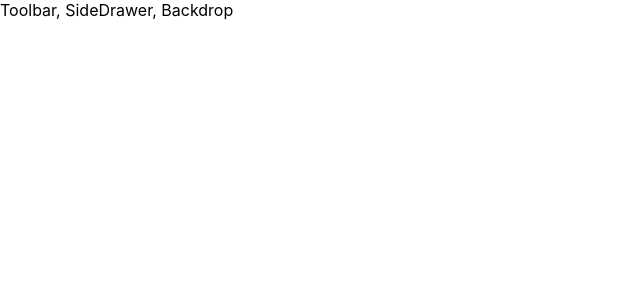
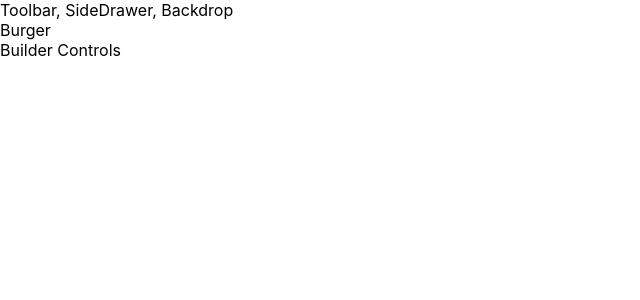
Before and after one commit to EsioFreitas/the-burger-builder, a React (Create React App) app: page / in a window 1280 px wide. Shown: the top 300 px of the page, without its empty margins (0-640 px from the left). Built offline with nearby package versions, Linux system fonts and the light colour scheme.

Commit message:
Start implementation BurgerBuilder container

```diff
--- a/src/App.js
+++ b/src/App.js
@@ -1,6 +1,7 @@
 import React, { Component } from 'react';
 
 import Layout from './components/Layout/Layout';
+import BurgerBuilder from './containers/BurgerBuilder/BurgerBuilder';
 
 import './App.css';
 
@@ -9,7 +10,7 @@
     return (
       <div>
         <Layout>
-
+          <BurgerBuilder/>
         </Layout>
       </div>
     );
--- a/src/components/Layout/Layout.jsx
+++ b/src/components/Layout/Layout.jsx
@@ -1,4 +1,7 @@
 import React, {Fragment} from 'react'
+
+import BurgerBuilder from '../../containers/BurgerBuilder/BurgerBuilder'
+import './Layout.css';
 
 const layout = props => (
     <Fragment>
--- /dev/null
+++ b/src/containers/BurgerBuilder/BurgerBuilder.jsx
@@ -0,0 +1,16 @@
+import React, {Component, Fragment} from 'react';
+
+import './BurgerBuilder.css';
+
+class BurgerBuilder extends Component {
+    render(){
+        return(
+            <Fragment>
+                <div>Burger</div>
+                <div>Builder Controls</div>
+            </Fragment>
+        );
+    }
+}
+
+export default BurgerBuilder;
```
Also changed, not shown: src/components/Layout/Layout.css (added), src/containers/BurgerBuilder/BurgerBuilder.css (added).
